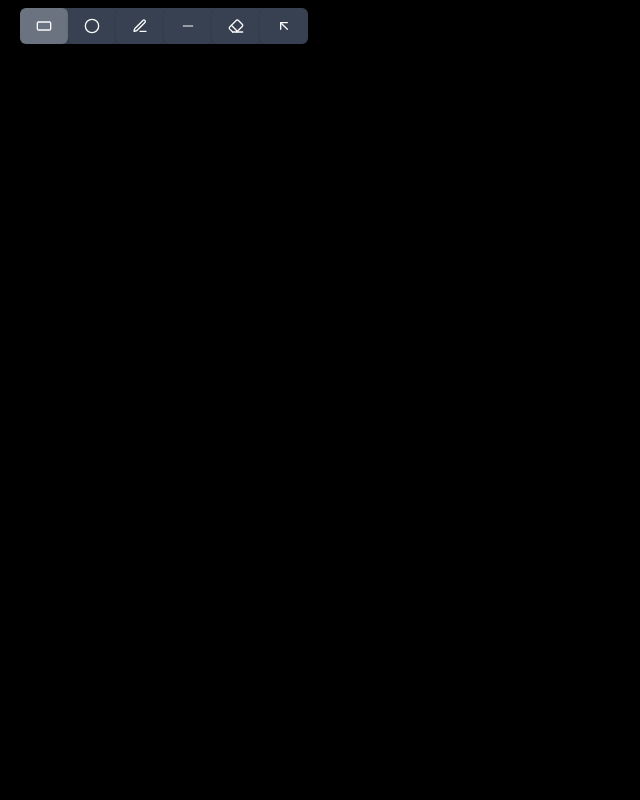
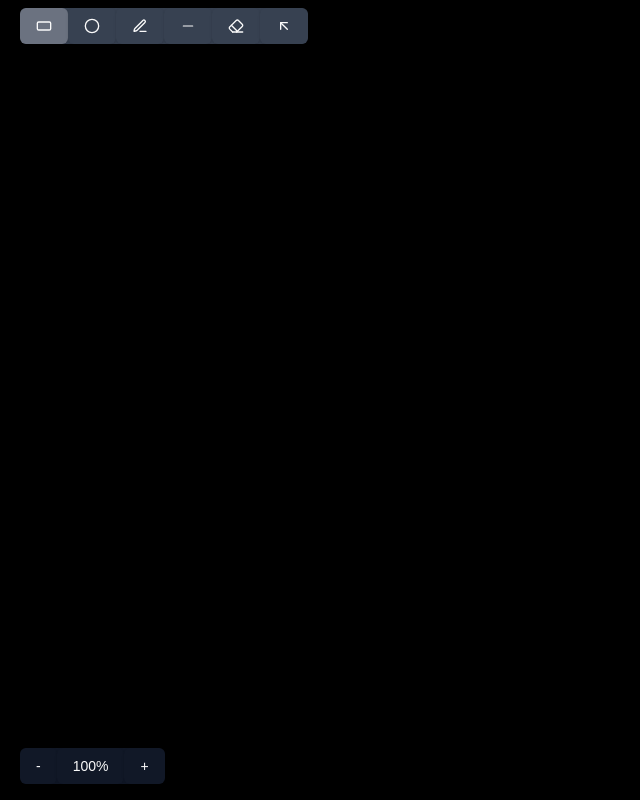
Before and after one commit to Arjun149133/excalidraw-clone, a Next.js app in the folder apps/excalidraw-fe/: page /canvas/me in a window 1280 px wide. Shown: the whole page, without its empty margins (0-640 px from the left). Built offline with nearby package versions, Linux system fonts and the light colour scheme.

Commit message:
bottom bar

```diff
--- /dev/null
+++ b/apps/excalidraw-fe/src/components/Bottombar.tsx
@@ -0,0 +1,67 @@
+import { useEffect, useState } from "react";
+import { Button } from "./ui/button";
+
+const Bottombar = ({
+  canvas,
+  scale,
+  setScale,
+}: {
+  canvas: HTMLCanvasElement | null;
+  scale: number;
+  setScale: any;
+}) => {
+  useEffect(() => {
+    if (!canvas) return;
+    const handleMouseWheel = (e: WheelEvent) => {
+      e.preventDefault();
+      if (e.metaKey || e.ctrlKey) {
+        setScale((prev: any) => {
+          const newScale = Math.min(Math.max(0.1, prev - e.deltaY * 0.01), 20);
+          return newScale;
+        });
+      }
+    };
+
+    canvas.addEventListener("wheel", handleMouseWheel);
+    return () => {
+      canvas.removeEventListener("wheel", handleMouseWheel);
+    };
+  }, [canvas]);
+
+  return (
+    <div className=" bg-gray-900 rounded-lg">
+      <Button
+        className=" bg-gray-900"
+        onClick={() => {
+          setScale((prev: any) => {
+            const newScale = Math.min(Math.max(0.1, prev - 0.01), 20);
+            return newScale;
+          });
+        }}
+      >
+        -
+      </Button>
+      <Button
+        className=" bg-gray-900"
+        onClick={() => {
+          setScale(1);
+        }}
+      >
+        {Math.floor(scale * 100)}%
+      </Button>
+      <Button
+        className=" bg-gray-900"
+        onClick={() => {
+          setScale((prev: any) => {
+            const newScale = Math.min(Math.max(0.1, prev + 0.01), 20);
+            return newScale;
+          });
+        }}
+      >
+        +
+      </Button>
+    </div>
+  );
+};
+
+export default Bottombar;
--- a/apps/excalidraw-fe/src/components/CanvasMe.tsx
+++ b/apps/excalidraw-fe/src/components/CanvasMe.tsx
@@ -1,14 +1,16 @@
 "use client";
 import { Offline } from "@/draw/Offline";
 import { Tool } from "@/utils/types";
-import { useEffect, useRef, useState } from "react";
+import { use, useEffect, useRef, useState } from "react";
 import Topbar from "./Topbar";
 import { useWindowSize } from "@/hooks/useWindowSize";
+import Bottombar from "./Bottombar";
 
 const Canvas = () => {
   const canvasRef = useRef<HTMLCanvasElement>(null);
   const [offline, setOffline] = useState<Offline>();
   const [selectedTool, setSelectedTool] = useState<Tool>("rect");
+  const [scale, setScale] = useState(1);
   const windowSize = useWindowSize();
 
   useEffect(() => {
@@ -16,11 +18,14 @@ const Canvas = () => {
   }, [selectedTool]);
 
   useEffect(() => {
+    offline?.setScale(scale);
+  }, [scale]);
+
+  useEffect(() => {
     if (!canvasRef.current) return;
     const o = new Offline(canvasRef.current);
 
     setOffline(o);
-
     return () => {
       o.destroy();
     };
@@ -40,6 +45,13 @@ const Canvas = () => {
           height: windowSize.height,
         }}
       ></canvas>
+      <div className=" absolute bottom-4 left-5 text-white">
+        <Bottombar
+          canvas={canvasRef.current}
+          scale={scale}
+          setScale={setScale}
+        />
+      </div>
     </>
   );
 };
--- a/apps/excalidraw-fe/src/draw/Offline.ts
+++ b/apps/excalidraw-fe/src/draw/Offline.ts
@@ -15,7 +15,7 @@ export class Offline {
   private selectedShapeOffSetY: number = 0;
   private panOffSetX: number = 0;
   private panOffSetY: number = 0;
-  private scale: number = 1;
+  public scale: number = 1;
   private scaleOffSetX: number = 0;
   private scaleOffSetY: number = 0;
 
@@ -47,6 +47,15 @@ export class Offline {
     if (this.selectedTool === "select") {
       this.action = "move";
     }
+  }
+
+  setScale(scale: number) {
+    this.scale = scale;
+    let scaledWidth = this.canvas.width * this.scale;
+    let scaledHeight = this.canvas.height * this.scale;
+    this.scaleOffSetX = (scaledWidth - this.canvas.width) / 2;
+    this.scaleOffSetY = (scaledHeight - this.canvas.height) / 2;
+    this.clear();
   }
 
   initMouseHandlers() {
@@ -194,9 +203,6 @@ export class Offline {
         case "rect":
           const width = clientX - this.startX;
           const hei = clientY - this.startY;
-
-          // (e.clientX - this.panOffSetX * this.scale + this.scaleOffSetX) /
-          //   this.scale;
 
           this.clear();
           this.ctx.strokeStyle = "#ffffff";
```
Also changed, not shown: apps/excalidraw-fe/src/components/ui/button.tsx (+11 -11 lines).
